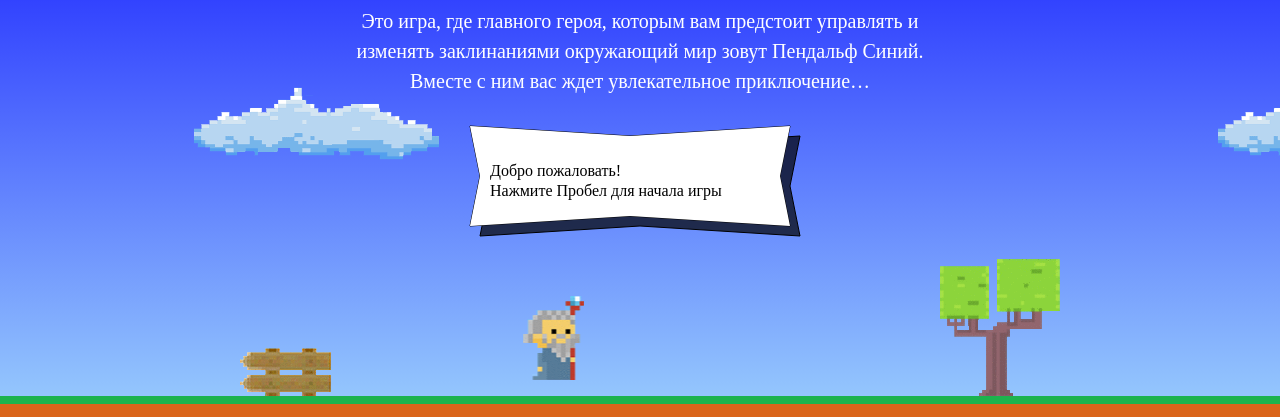
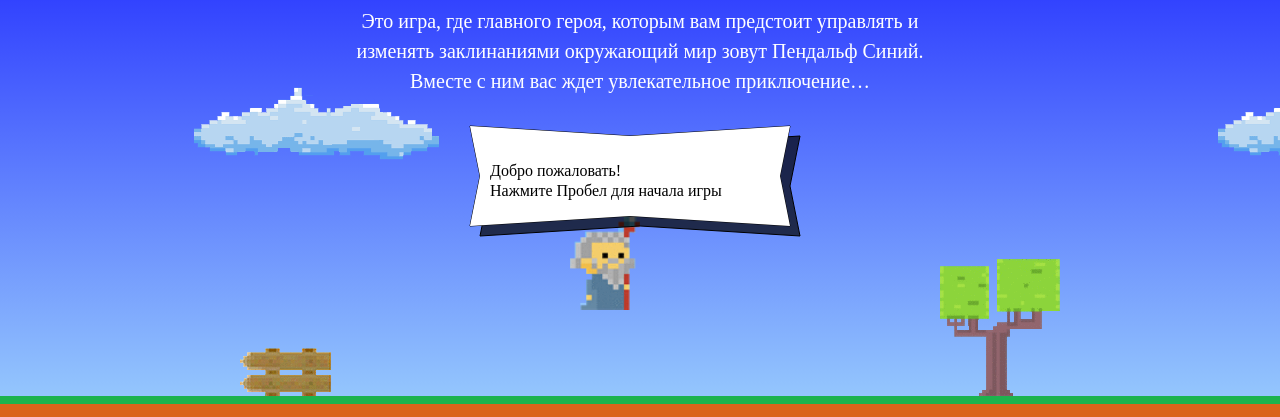
Before and after one commit to Lyuks/39788-code-and-magick, a website: page index.html in a window 1280 px wide. Shown: the part 203-620 px from the top of the page. Drawn offline with Linux system fonts and the light colour scheme; a web font is replaced by a local one.

Commit message:
Поигрался с магом

```diff
--- a/index.html
+++ b/index.html
@@ -174,8 +174,31 @@
 </template>
 
 <script>
-  var fireballSize = 100;
+  var fireballSize = 22;
+  var getFireballSpeed;
+  getFireballSpeed = function (left) {
+    if(left) {
+      getFireballSpeed = 5;
+    } else {
+      getFireballSpeed = 2;
+    }
+    return getFireballSpeed;
+  }
+  var wizardSpeed = 3;
+  var wizardWidth = 70;
+  var getWizardHeight;
+  getWizardHeight = function(){
+   return 1.337 * wizardWidth;
+  }
+  function getWizardX(width)  {
+    return width/2.5;
+  }
+  function getWizardY(width)  {
+    return width/2.5;
+  }
+
 </script>
+
 <script src="./js/game.js"></script>
 
 </body>
```
